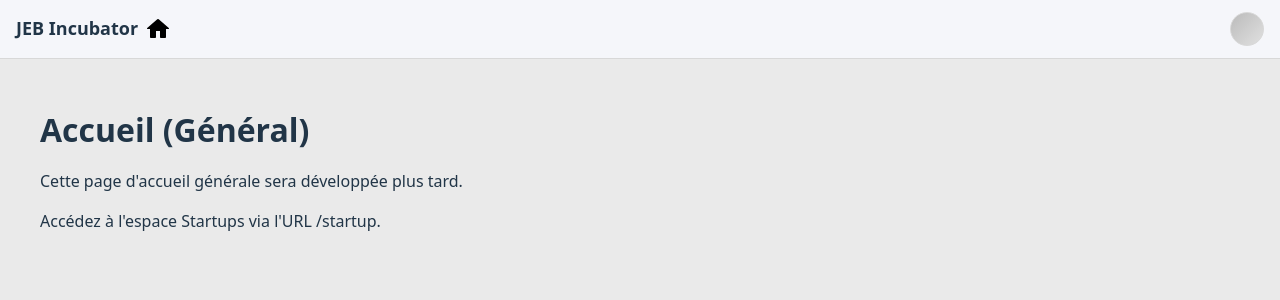
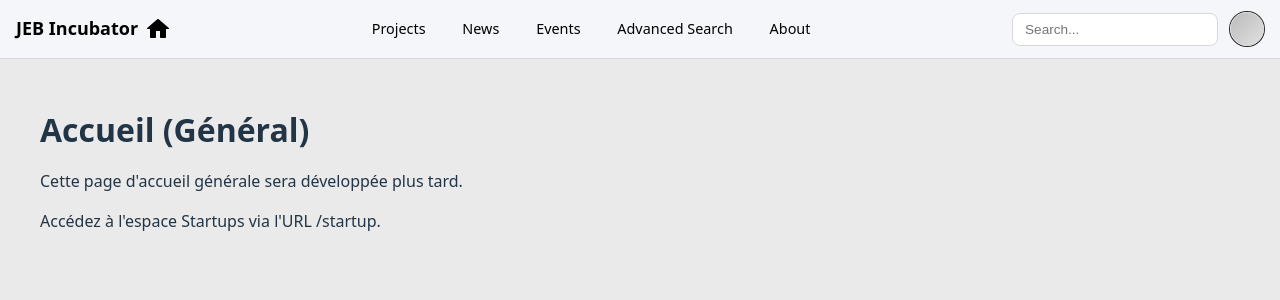
Before and after one commit to Aincrad-Flux/NextRise, a React (Vite) app in the folder frontend/: page / in a window 1280 px wide. Shown: the top 300 px of the page. Built offline with nearby package versions, Linux system fonts and the light colour scheme.

Commit message:
[refactor] reorganize TopBar component layout for improved structure and readability

```diff
--- a/frontend/src/components/TopBar.css
+++ b/frontend/src/components/TopBar.css
@@ -1,4 +1,19 @@
+.topbar { display: flex; align-items: center; justify-content: space-between; gap: 1rem; padding: 0.5rem 1rem; background: #0d1117; color: #000; border-bottom: 1px solid #222; }
 .topbar-left { display: flex; align-items: center; gap: 0.5rem; }
+.brand { font-size: 1.1rem; margin: 0; font-weight: 600; }
 .home-link { display: inline-flex; line-height: 0; }
 .home-icon { width: 24px; height: 24px; display: block; }
 .home-link:focus-visible { outline: 2px solid #2684ff; outline-offset: 2px; border-radius: 4px; }
+
+/* Center navigation */
+.topbar-nav { display: flex; gap: 0.5rem; flex: 1 1 auto; justify-content: center; }
+.nav-btn { appearance: none; background: transparent; color: #000; text-decoration: none; font-size: 0.9rem; padding: 0.5rem 0.9rem; border-radius: 6px; font-weight: 500; line-height: 1; position: relative; transition: background .15s, color .15s; }
+.nav-btn:hover { background: #1e2631; color: #fff; }
+.nav-btn:focus-visible { outline: 2px solid #2684ff; outline-offset: 2px; }
+.nav-btn:active { background: #303b48; }
+
+/* Right side */
+.topbar-right { display: flex; align-items: center; gap: 0.75rem; }
+.search { background: #1e2631; border: 1px solid #333; color: #fff; padding: 0.4rem 0.6rem; border-radius: 6px; font-size: 0.85rem; width: 180px; }
+.search:focus { outline: 2px solid #2684ff; outline-offset: 2px; }
+.avatar { width: 32px; height: 32px; border-radius: 50%; background: linear-gradient(135deg,#5b8def,#8256ff); box-shadow: 0 0 0 1px #222; }
--- a/frontend/src/components/TopBar.jsx
+++ b/frontend/src/components/TopBar.jsx
@@ -10,7 +10,16 @@ export default function TopBar() {
           <img src={homeIcon} alt="Accueil" className="home-icon" />
         </a>
       </div>
+      {/* Center navigation */}
+      <nav className="topbar-nav" aria-label="Principale">
+        <a href="/projects" className="nav-btn">Projects</a>
+        <a href="/news" className="nav-btn">News</a>
+        <a href="/events" className="nav-btn">Events</a>
+        <a href="/advanced-search" className="nav-btn">Advanced Search</a>
+        <a href="/about" className="nav-btn">About</a>
+      </nav>
       <div className="topbar-right">
+        <input className="search" placeholder="Search..." />
         <div className="avatar" aria-label="profile" />
       </div>
     </header>
```
